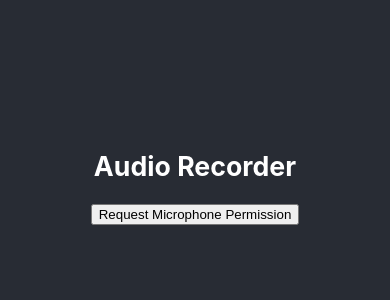
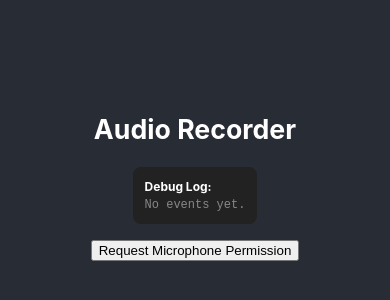
Before and after one commit to shyam-amahahealth/Offline-recordingS, a React (Create React App) app: page / in a window 390 px wide. Shown: the part 246-546 px from the top of the page. Built offline with nearby package versions, Linux system fonts and the light colour scheme.

Commit message:
feat: add logging functionality for microphone permission and recording events

```diff
--- a/src/App.js
+++ b/src/App.js
@@ -15,7 +15,6 @@ function App() {
   const [sessionId] = useState(
     () => `audio_session_${Date.now()}_${Math.floor(Math.random() * 10000)}`
   );
-  // ...existing code...
   // Persist permission status in localStorage
   const [permission, setPermission] = useState(() => {
     const stored = localStorage.getItem("mic_permission");
@@ -28,11 +27,24 @@ function App() {
   const [uploading, setUploading] = useState(false);
   const [uploadStatus, setUploadStatus] = useState("");
   const [lastAudioUrl, setLastAudioUrl] = useState("");
+  // Log state for debugging
+  const [log, setLog] = useState([]);
+
+  // Helper to add log entries
+  const addLog = (msg) =>
+    setLog((prev) => [...prev, `[${new Date().toLocaleTimeString()}] ${msg}`]);
 
   // Request permission for audio
   const requestPermission = async () => {
-    if (permission === "granted") return; // Don't ask again
+    addLog("Requesting microphone permission...");
+    if (permission === "granted") {
+      addLog("Permission already granted.");
+      return; // Don't ask again
+    }
     if (isWebView()) {
+      addLog(
+        "Detected WebView environment. Sending permission request to native app."
+      );
       if (window.ReactNativeWebView) {
         window.ReactNativeWebView.postMessage(
           JSON.stringify({ type: "REQUEST_MIC_PERMISSION" })
@@ -43,11 +55,22 @@ function App() {
         (event) => {
           try {
             const data = JSON.parse(event.data);
+            addLog(
+              `Native app responded: permission ${
+                data.granted ? "granted" : "denied"
+              } 61`
+            );
+
             if (data.type === "MIC_PERMISSION_RESULT") {
               setPermission(data.granted ? "granted" : "denied");
               localStorage.setItem(
                 "mic_permission",
                 data.granted ? "granted" : "denied"
+              );
+              addLog(
+                `Native app responded: permission ${
+                  data.granted ? "granted" : "denied"
+                }`
               );
             }
           } catch {}
@@ -59,10 +82,12 @@ function App() {
         await navigator.mediaDevices.getUserMedia({ audio: true });
         setPermission("granted");
         localStorage.setItem("mic_permission", "granted");
+        addLog("Browser permission granted.");
       } catch (e) {
         setPermission("denied");
         localStorage.setItem("mic_permission", "denied");
         setError("Microphone permission denied.");
+        addLog("Browser permission denied: " + e.message);
       }
     }
   };
@@ -70,6 +95,7 @@ function App() {
   // Start recording
   const startRecording = async () => {
     setError("");
+    addLog("Attempting to start recording...");
     try {
       const stream = await navigator.mediaDevices.getUserMedia({
         audio: {
@@ -84,6 +110,7 @@ function App() {
       // Fallback if browser does not support opus
       if (!MediaRecorder.isTypeSupported(options.mimeType)) {
         options.mimeType = "audio/webm";
+        addLog("Opus not supported, using fallback mimeType.");
       }
       const mediaRecorder = new window.MediaRecorder(stream, options);
       mediaRecorderRef.current = mediaRecorder;
@@ -94,8 +121,10 @@ function App() {
       };
       mediaRecorder.start(1000); // 1s chunks (60 chunks = 60s)
       setRecording(true);
+      addLog("Recording started.");
     } catch (e) {
       setError("Could not start recording: " + e.message);
+      addLog("Failed to start recording: " + e.message);
     }
   };
   // Auto-upload 60s of buffered chunks every 60 seconds while recording
@@ -124,6 +153,7 @@ function App() {
     if (mediaRecorderRef.current) {
       mediaRecorderRef.current.stop();
       setRecording(false);
+      addLog("Recording stopped.");
     }
   };
 
@@ -131,6 +161,7 @@ function App() {
   const uploadChunks = async () => {
     setUploading(true);
     setUploadStatus("Uploading...");
+    addLog("Uploading audio chunks to Cloudinary...");
     // Cloudinary configuration for unsigned upload
     const CLOUDINARY_CLOUD_NAME = process.env.REACT_APP_CLOUDINARY_CLOUD_NAME;
     const UPLOAD_PRESET = process.env.REACT_APP_CLOUDINARY_UPLOAD_PRESET;
@@ -163,11 +194,13 @@ function App() {
       setUploadStatus(
         "All chunks uploaded to Cloudinary and local storage cleared."
       );
+      addLog("Upload successful. All chunks uploaded.");
       if (uploadedUrls.length > 0) {
         setLastAudioUrl(uploadedUrls[uploadedUrls.length - 1]);
       }
     } catch (e) {
       setUploadStatus("Upload failed: " + e.message);
+      addLog("Upload failed: " + e.message);
     }
     setUploading(false);
   };
@@ -192,6 +225,35 @@ function App() {
     <div className="App">
       <header className="App-header">
         <h2>Audio Recorder</h2>
+        <div
+          style={{
+            textAlign: "left",
+            maxWidth: 400,
+            margin: "0 auto",
+            background: "#222",
+            color: "#fff",
+            padding: 12,
+            borderRadius: 8,
+            fontSize: 12,
+            marginBottom: 16,
+          }}
+        >
+          <b>Debug Log:</b>
+          <div
+            style={{
+              maxHeight: 120,
+              overflowY: "auto",
+              marginTop: 4,
+              fontFamily: "monospace",
+            }}
+          >
+            {log.length === 0 ? (
+              <span style={{ color: "#888" }}>No events yet.</span>
+            ) : (
+              log.map((l, i) => <div key={i}>{l}</div>)
+            )}
+          </div>
+        </div>
         {permission !== "granted" ? (
           <>
             <button onClick={requestPermission}>
```
